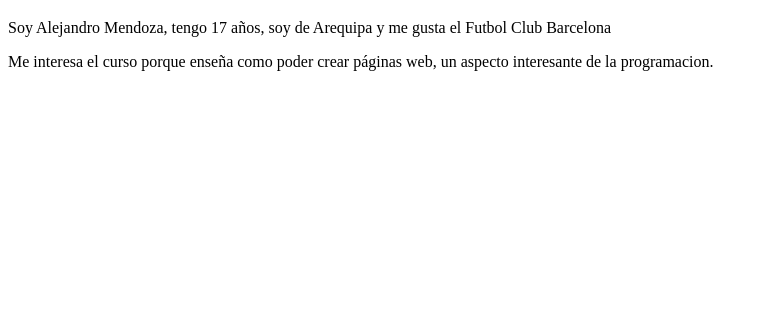
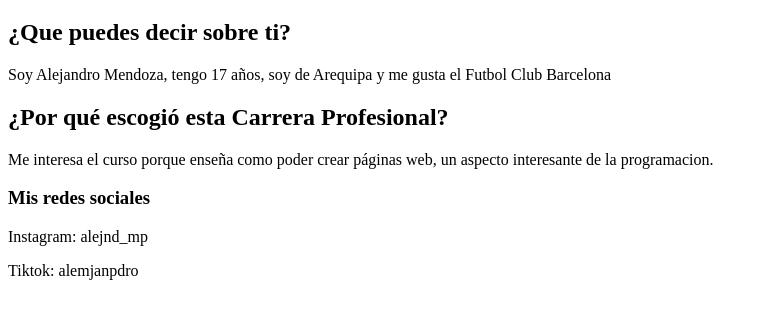
Before and after one commit to AlejandroMendozP/MiPaginaWeb, a plain HTML site: page index.html in a window 1280 px wide. Shown: the part 61-380 px from the top of the page, without its empty margins (0-768 px from the left). Drawn offline with Linux system fonts and the light colour scheme.

Commit message:
Segundo commit: agregar parrafos al index.html

```diff
--- a/index.html
+++ b/index.html
@@ -1,17 +1,32 @@
+<!-- Indica que el documento está escrito en HTML5 -->
 <!DOCTYPE html>
+<!-- El atributo lang="en" indica que el idioma principal del contenido es inglés. -->
 <html lang="en">
 <head>
+    <!-- Define la codificación de caracteres como UTF-8,
+         que permite usar tildes, ñ y otros caracteres especiales sin problemas. -->
     <meta charset="UTF-8">
+    <!-- Permite que la página se adapte a distintos dispositivos -->
     <meta name="viewport" content="width=device-width, initial-scale=1.0">
+    <!-- Define el título de la pestaña del navegador. -->
     <title>Alejandro Jesus Mendoza Pantigoso</title>
 </head>
 <body>
+    <!-- <h1> es un encabezado de nivel 1. -->
     <h1>Introducción al desarrollo web</h1>
+    <!-- Parrafos de texto. -->
+     <h2>¿Que puedes decir sobre ti?</h2>
     <p>Soy Alejandro Mendoza, tengo 17 años, soy de Arequipa y me gusta el Futbol
         Club Barcelona
     </p>
+    <!-- Encabezados de nivel 2-->
+    <h2>¿Por qué escogió esta Carrera Profesional?</h2>
     <p>Me interesa el curso porque enseña como poder crear páginas web, un aspecto
         interesante de la programacion.
     </p>
+    <!-- Encabezado de nivel 3 que contiene el titulo de la sección de mis redes -->
+    <h3>Mis redes sociales</h3>
+    <p>Instagram: alejnd_mp</p>
+    <p>Tiktok: alemjanpdro</p>
 </body>
 </html>
```
